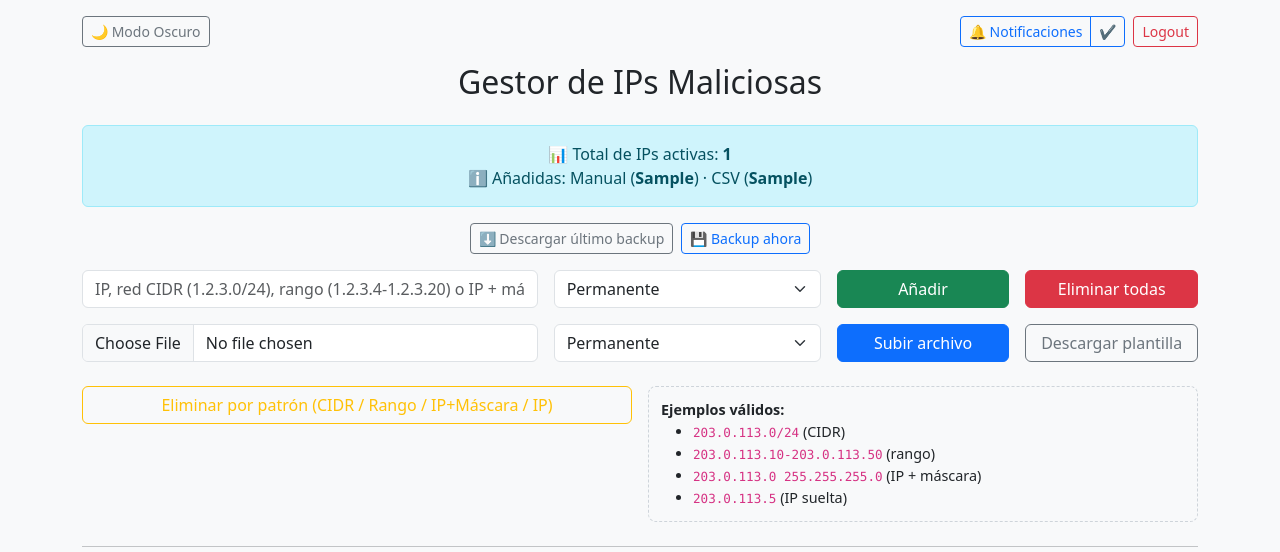
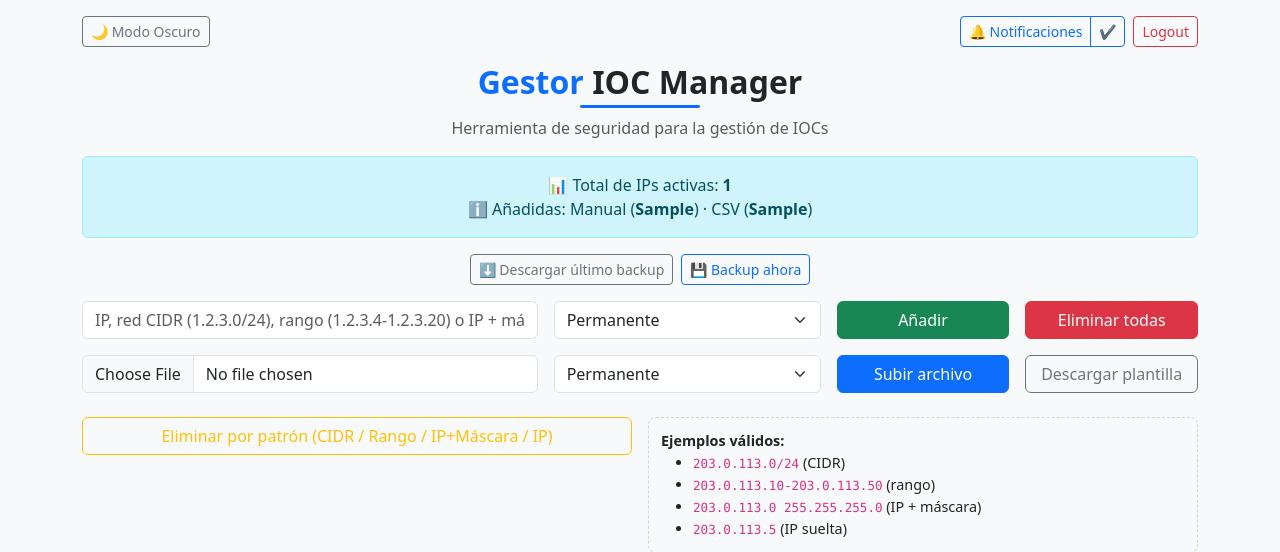
Before and after one commit to darelldeejay/ioc-manager, a Flask app: template templates/index_debase.html in a window 1280 px wide. Shown: the top 552 px of the page. Run offline with Flask 2, Linux system fonts and the light colour scheme; the template is opened without the code that fills it: most values are stand-ins (such as "Sample title", 1, 10 or a date in 2020).

Commit message:
Update index_debase.html

```diff
--- a/templates/index_debase.html
+++ b/templates/index_debase.html
@@ -149,7 +149,16 @@
     </div>
   </div>
 
-  <h2 class="mb-4 text-center">Gestor de IPs Maliciosas</h2>
+ <div class="text-center mb-3">
+  <h2 class="fw-bold mb-1">
+    <span class="title-gestor">Gestor</span>
+    <span class="title-ioc">IOC&nbsp;Manager</span>
+  </h2>
+  <div class="mx-auto" style="width:120px; height:3px; background:#0d6efd; border-radius:2px;"></div>
+  <p class="text-muted mt-2">
+    Herramienta de seguridad para la gestión de IOCs
+  </p>
+</div>
 
   <div class="alert alert-info text-center">
     📊 Total de IPs activas: <strong id="totalCount">{{ total_ips }}</strong><br>
```
